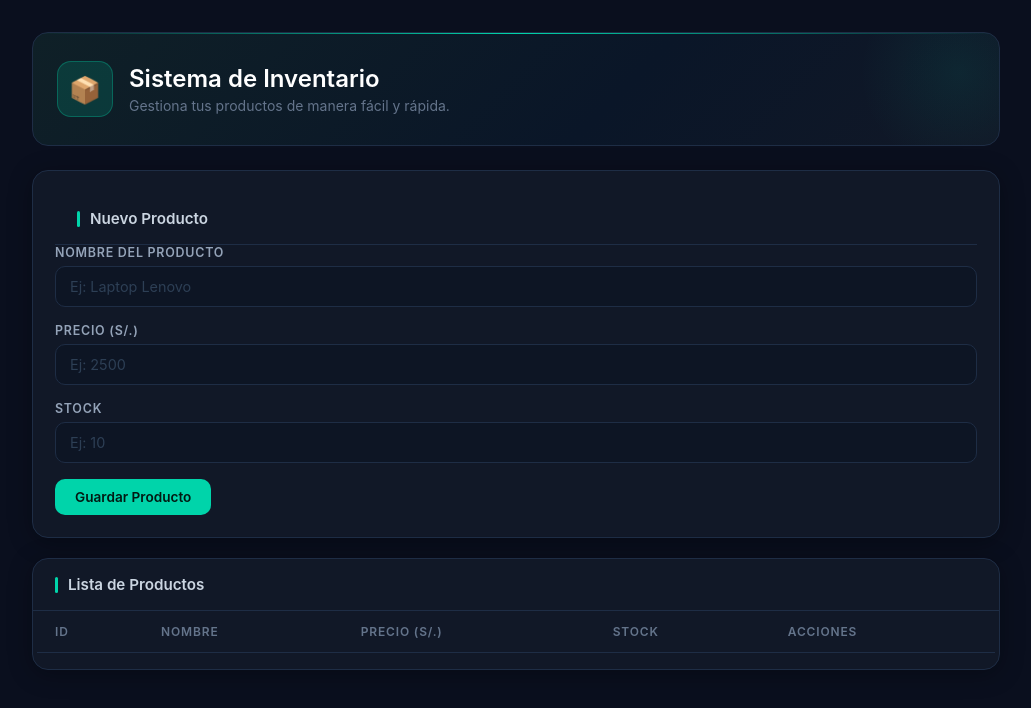
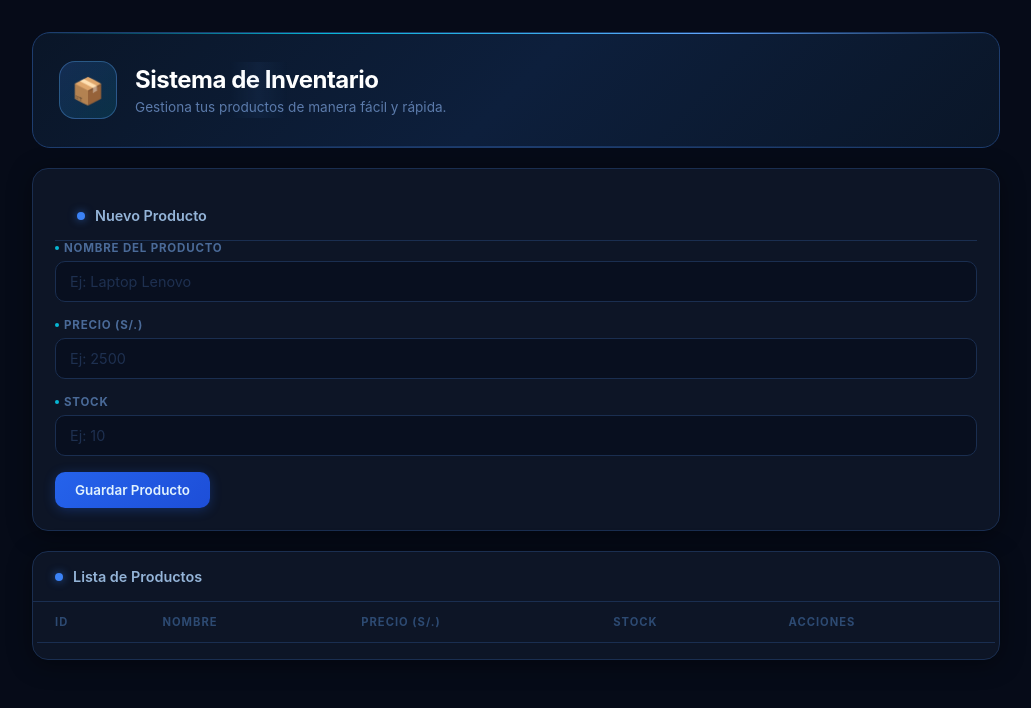
Before and after one commit to ArturoCarlosDX/senatidx, a website: page public/index.html in a window 1280 px wide. Shown: the whole page, without its empty margins (124-1155 px from the left). Drawn offline with Linux system fonts and the light colour scheme; no server answers.

Commit message:
feat: estilos mejorados

```diff
--- a/public/styles.css
+++ b/public/styles.css
@@ -1,15 +1,20 @@
 :root {
-  --bg: #0a0f1e;
-  --card: #111827;
-  --card-border: #1e2d45;
-  --text: #e2e8f0;
-  --muted: #64748b;
-  --primary: #00d4aa;
-  --primary-hover: #00b896;
-  --primary-glow: rgba(0, 212, 170, 0.15);
-  --danger: #ff4d6d;
+  --bg: #060b18;
+  --card: #0d1526;
+  --card2: #101d35;
+  --border: #1a2e50;
+  --border-bright: #1e3d6e;
+  --text: #e0eaff;
+  --muted: #5b7aaa;
+  --primary: #3b82f6;
+  --primary-bright: #60a5fa;
+  --primary-glow: rgba(59, 130, 246, 0.18);
+  --cyan: #06b6d4;
+  --cyan-glow: rgba(6, 182, 212, 0.15);
+  --violet: #8b5cf6;
+  --danger: #f43f5e;
   --warning: #f59e0b;
-  --border: #1e2d45;
+  --success: #10b981;
 }
 
 * {
@@ -29,102 +34,143 @@ body {
   padding: 0 16px 32px;
 }
 
+/* ── Animaciones ── */
+@keyframes fadeInUp {
+  from { opacity: 0; transform: translateY(16px); }
+  to   { opacity: 1; transform: translateY(0); }
+}
+@keyframes pulseGlow {
+  0%, 100% { opacity: 0.6; }
+  50%       { opacity: 1; }
+}
+@keyframes scanLine {
+  0%   { transform: translateX(-100%); }
+  100% { transform: translateX(400%); }
+}
+@keyframes rowIn {
+  from { opacity: 0; transform: translateX(-10px); }
+  to   { opacity: 1; transform: translateX(0); }
+}
+@keyframes shimmer {
+  0%   { left: -100%; }
+  100% { left: 100%; }
+}
+
+/* ── Hero ── */
 .hero {
   display: flex;
   align-items: center;
-  gap: 16px;
-  margin-bottom: 24px;
-  padding: 28px 24px;
-  background: linear-gradient(135deg, #0f2027 0%, #0a1628 60%, #111827 100%);
-  border: 1px solid var(--card-border);
-  border-radius: 16px;
+  gap: 18px;
+  padding: 28px 26px;
+  margin-bottom: 20px;
+  background: linear-gradient(135deg, #0a1628 0%, #0d1f3c 50%, #0a1628 100%);
+  border: 1px solid var(--border-bright);
+  border-radius: 18px;
   position: relative;
   overflow: hidden;
+  animation: fadeInUp 0.5s ease both;
 }
 
 .hero::before {
   content: '';
   position: absolute;
-  top: 0;
-  left: 0;
-  right: 0;
+  top: 0; left: 0; right: 0;
   height: 1px;
-  background: linear-gradient(90deg, transparent, var(--primary), transparent);
+  background: linear-gradient(90deg, transparent 0%, var(--cyan) 30%, var(--primary-bright) 70%, transparent 100%);
 }
 
 .hero::after {
   content: '';
   position: absolute;
-  top: -60px;
-  right: -60px;
-  width: 200px;
-  height: 200px;
-  border-radius: 50%;
-  background: radial-gradient(circle, rgba(0, 212, 170, 0.08) 0%, transparent 70%);
+  bottom: 0; left: 0; right: 0;
+  height: 1px;
+  background: linear-gradient(90deg, transparent, var(--border-bright), transparent);
+}
+
+/* línea de escaneo animada */
+.hero > *:first-child::before {
+  content: '';
+  position: absolute;
+  top: 0; bottom: 0;
+  width: 60px;
+  background: linear-gradient(90deg, transparent, rgba(96, 165, 250, 0.06), transparent);
+  animation: scanLine 3s ease-in-out infinite;
   pointer-events: none;
+}
+
+.hero-icon {
+  width: 58px;
+  height: 58px;
+  display: grid;
+  place-items: center;
+  font-size: 26px;
+  flex-shrink: 0;
+  border-radius: 16px;
+  background: linear-gradient(135deg, rgba(59, 130, 246, 0.2), rgba(6, 182, 212, 0.15));
+  border: 1px solid rgba(96, 165, 250, 0.35);
+  position: relative;
+  z-index: 1;
 }
 
 .hero h1 {
   font-size: 1.5rem;
-  font-weight: 600;
+  font-weight: 700;
   color: #ffffff;
-  margin: 0 0 4px;
+  margin: 0 0 5px;
+  letter-spacing: -0.02em;
 }
 
 .hero p {
   margin: 0;
   color: var(--muted);
-  font-size: 0.875rem;
+  font-size: 0.85rem;
 }
 
-.hero-icon {
-  width: 56px;
-  height: 56px;
-  display: grid;
-  place-items: center;
-  font-size: 26px;
-  background: var(--primary-glow);
-  border: 1px solid rgba(0, 212, 170, 0.3);
-  border-radius: 14px;
-  flex-shrink: 0;
-}
-
+/* ── Cards ── */
 .card {
   background: var(--card);
-  border: 1px solid var(--card-border);
+  border: 1px solid var(--border);
   border-radius: 16px;
-  box-shadow: 0 4px 24px rgba(0, 0, 0, 0.3);
+  box-shadow: 0 4px 24px rgba(0, 0, 0, 0.4);
   margin-bottom: 20px;
+  animation: fadeInUp 0.5s 0.2s ease both;
+  opacity: 0;
+  animation-fill-mode: forwards;
 }
 
 .card-header {
-  border-bottom: 1px solid var(--card-border);
+  border-bottom: 1px solid var(--border);
   padding: 16px 22px;
   display: flex;
   align-items: center;
   gap: 10px;
 }
 
+.card-header h2 {
+  margin: 0;
+  font-size: 0.9rem;
+  font-weight: 600;
+  color: #94b4d8;
+  flex: 1;
+}
+
+/* punto pulsante en el header */
 .card-header::before {
   content: '';
-  width: 3px;
-  height: 16px;
+  width: 8px;
+  height: 8px;
+  border-radius: 50%;
   background: var(--primary);
-  border-radius: 2px;
+  box-shadow: 0 0 8px rgba(59, 130, 246, 0.6);
   flex-shrink: 0;
-}
-
-.card-header h2 {
-  margin: 0;
-  font-size: 0.95rem;
-  font-weight: 600;
-  color: #cbd5e1;
+  animation: pulseGlow 2s ease-in-out infinite;
 }
 
 .form-card {
   padding: 22px;
 }
 
+/* ── Formulario ── */
 .field-group {
   display: flex;
   flex-direction: column;
@@ -133,34 +179,48 @@ body {
 }
 
 .field-group label {
-  font-weight: 600;
-  font-size: 0.78rem;
-  color: #94a3b8;
+  font-size: 0.72rem;
+  font-weight: 700;
+  color: #4a6a98;
   text-transform: uppercase;
-  letter-spacing: 0.06em;
+  letter-spacing: 0.07em;
+  display: flex;
+  align-items: center;
+  gap: 5px;
+}
+
+.field-group label::before {
+  content: '';
+  width: 4px;
+  height: 4px;
+  border-radius: 50%;
+  background: var(--cyan);
+  display: inline-block;
 }
 
 .field-group input {
   padding: 11px 14px;
-  border: 1px solid var(--card-border);
+  border: 1px solid var(--border);
   border-radius: 10px;
-  background: #0d1524;
+  background: #080f1f;
   color: var(--text);
   font-size: 0.9rem;
   font-family: inherit;
-  transition: border-color 0.2s, box-shadow 0.2s;
+  transition: border-color 0.2s, box-shadow 0.2s, background 0.2s;
   outline: none;
 }
 
 .field-group input:focus {
   border-color: var(--primary);
   box-shadow: 0 0 0 3px var(--primary-glow);
+  background: #0a1428;
 }
 
 .field-group input::placeholder {
-  color: #2d3f55;
+  color: #1e3050;
 }
 
+/* ── Botones ── */
 .actions {
   display: flex;
   flex-wrap: wrap;
@@ -175,57 +235,76 @@ body {
   padding: 10px 20px;
   cursor: pointer;
   font-weight: 600;
-  font-size: 0.85rem;
+  font-size: 0.84rem;
   font-family: inherit;
   transition: all 0.2s;
+  position: relative;
+  overflow: hidden;
 }
 
 .btn-primary {
-  background: var(--primary);
-  color: #021a13;
+  background: linear-gradient(135deg, #2563eb, #1d4ed8);
+  color: #e0f2fe;
+  box-shadow: 0 2px 12px rgba(37, 99, 235, 0.3);
+}
+
+.btn-primary::before {
+  content: '';
+  position: absolute;
+  top: 0; left: -100%;
+  width: 100%; height: 100%;
+  background: linear-gradient(90deg, transparent, rgba(255, 255, 255, 0.1), transparent);
+  transition: left 0.4s;
+}
+
+.btn-primary:hover::before {
+  left: 100%;
 }
 
 .btn-primary:hover {
-  background: var(--primary-hover);
   transform: translateY(-1px);
-  box-shadow: 0 4px 16px rgba(0, 212, 170, 0.3);
+  box-shadow: 0 6px 20px rgba(37, 99, 235, 0.45);
 }
 
 .btn-secondary {
   background: transparent;
   color: var(--muted);
-  border: 1px solid var(--card-border);
+  border: 1px solid var(--border);
 }
 
 .btn-secondary:hover {
-  background: #1e2d45;
+  background: var(--card2);
   color: var(--text);
+  border-color: var(--border-bright);
 }
 
 .btn-danger {
-  background: rgba(255, 77, 109, 0.12);
-  color: var(--danger);
-  border: 1px solid rgba(255, 77, 109, 0.25);
+  background: rgba(244, 63, 94, 0.1);
+  color: #fb7185;
+  border: 1px solid rgba(244, 63, 94, 0.25);
 }
 
 .btn-danger:hover {
-  background: rgba(255, 77, 109, 0.22);
+  background: rgba(244, 63, 94, 0.2);
+  box-shadow: 0 2px 10px rgba(244, 63, 94, 0.2);
 }
 
 .btn-warning {
-  background: rgba(245, 158, 11, 0.12);
-  color: var(--warning);
+  background: rgba(245, 158, 11, 0.1);
+  color: #fbbf24;
   border: 1px solid rgba(245, 158, 11, 0.25);
 }
 
 .btn-warning:hover {
-  background: rgba(245, 158, 11, 0.22);
+  background: rgba(245, 158, 11, 0.2);
+  box-shadow: 0 2px 10px rgba(245, 158, 11, 0.2);
 }
 
 .hidden {
   display: none;
 }
 
+/* ── Tabla ── */
 .table-card {
   overflow-x: auto;
 }
@@ -239,27 +318,32 @@ table {
   border-collapse: collapse;
 }
 
-th,
-td {
+th, td {
   padding: 13px 18px;
   text-align: left;
-  border-bottom: 1px solid var(--card-border);
+  border-bottom: 1px solid var(--border);
 }
 
 th {
-  color: var(--muted);
-  font-size: 0.75rem;
-  font-weight: 600;
+  color: #2d4a72;
+  font-size: 0.7rem;
+  font-weight: 700;
   text-transform: uppercase;
-  letter-spacing: 0.07em;
+  letter-spacing: 0.09em;
 }
 
 td {
-  font-size: 0.875rem;
+  font-size: 0.86rem;
+  color: #94b4d8;
+}
+
+tbody tr {
+  transition: background 0.15s;
+  animation: rowIn 0.4s ease both;
 }
 
 tbody tr:hover {
-  background: rgba(255, 255, 255, 0.02);
+  background: rgba(59, 130, 246, 0.04);
 }
 
 tbody tr:last-child td {
@@ -271,7 +355,7 @@ tbody tr:last-child td {
   gap: 8px;
 }
 
-@media (max-width: 600px) {
+@media (max-width: 720px) {
   .hero {
     flex-direction: column;
     align-items: flex-start;
```
